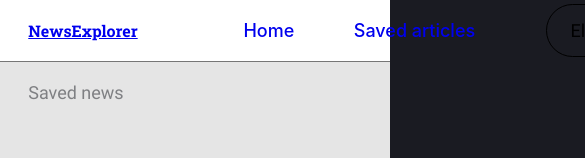
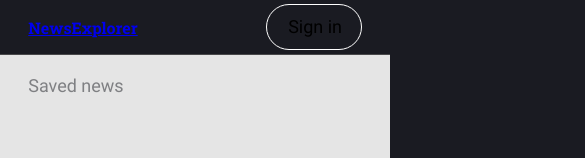
Before and after one commit to irmo12/news-explorer-frontend, a React (Create React App) app in the folder news-explorer/: page /saved-news in a window 390 px wide. Shown: the top 158 px of the page, 585 px wide, since content can reach past the window. Built offline with nearby package versions, Linux system fonts and the light colour scheme; a web font is replaced by a local one.

Commit message:
minor nav fixes WIP, smalscreen conttext change to 768

```diff
--- a/news-explorer/src/components/App/App.js
+++ b/news-explorer/src/components/App/App.js
@@ -8,7 +8,7 @@ import { AuthProvider } from '../../contexts/AuthContext';
 
 function App() {
   const [isAuthPopupOpen, setIsAuthPopupOpen] = useState(false);
-  const [isSignIn, setIsSignIn] = useState(true);
+  const [isSignIn, setIsSignIn] = useState(false);
 
   const username = 'Elise';   //tmp to be replaced by usercontext, and api
 
--- a/news-explorer/src/components/Header/Header.css
+++ b/news-explorer/src/components/Header/Header.css
@@ -28,7 +28,7 @@
   font-weight: 500;
   font-size: 18px;
   line-height: 133%;
-  padding: 1.1% 5.47%;
+  padding: 0.1% 4.8%; /*6.2*/
   border: 1px solid;
   border-radius: 100px;
   display: flex;
@@ -60,6 +60,13 @@
   padding-right: calc(2% + 4px);
 }
 
+@media (max-width: 768px) {
+  .header {
+    margin: 0 40px;
+  }
+
+}
+
 @media screen and (max-width: 480px) {
   .header__title {
     font-size: 16px;
--- a/news-explorer/src/components/Header/Header.js
+++ b/news-explorer/src/components/Header/Header.js
@@ -6,8 +6,13 @@ import logout from '../../images/logout.svg';
 import { AuthContext } from "../../contexts/AuthContext";
 
 
-function Header({  userName = 'Elise', signOut, openAuthPopup }) {
-  const isLoggedIn = useContext(AuthContext);
+function Header({  userName = 'Elise', openAuthPopup }) {
+  const { isLoggedIn, setIsLoggedIn } = useContext(AuthContext);
+
+  function signOut() {
+    setIsLoggedIn(false);
+  }
+
   return (
     <header className={isLoggedIn ? "header_logged-in header" : "header"}>
       <Link className="header__title" to='/saved-news'>NewsExplorer</Link>
@@ -24,7 +29,7 @@ function Header({  userName = 'Elise', signOut, openAuthPopup }) {
             className="header__log-button"
             onClick={openAuthPopup}
           >
-            Sign in
+            Sign&nbsp;in
           </button>
         )}
       </div>
--- a/news-explorer/src/components/Navigation/Navigation.js
+++ b/news-explorer/src/components/Navigation/Navigation.js
@@ -1,17 +1,34 @@
 import React, { useContext } from "react";
 import { NavLink } from 'react-router-dom';
 import { AuthContext } from "../../contexts/AuthContext";
+import { SmallScreenContext } from "../../contexts/SmallScreenContext";
 import './Navigation.css';
 
 function Navigation() {
   const isLoggedIn = useContext(AuthContext);
+  const isSmallScreen = useContext(SmallScreenContext);
+
   return (
-    <>
-    <div className="navigation-container">
-      <NavLink className={isLoggedIn ? 'nav-link nav-link_logged-in' : 'nav-link nav-link_logged-out'} activeClassName='active' exact to='/' >Home</NavLink>
-      <NavLink className={isLoggedIn ? 'nav-link nav-link_logged-in' : 'nav-link nav-link_logged-out'} activeClassName='active' to='/saved-news'>Saved articles</NavLink>
+    !isSmallScreen && (
+      <div className="navigation-container">
+        <NavLink
+          className={isLoggedIn ? 'nav-link nav-link_logged-in' : 'nav-link nav-link_logged-out'}
+          activeClassName='active'
+          to='/'
+        >
+          Home
+        </NavLink>
+        {isLoggedIn && (
+          <NavLink
+            className='nav-link nav-link_logged-in'
+            activeClassName='active'
+            to='/saved-news'
+          >
+            Saved articles
+          </NavLink>)}
       </div>
-    </>
+    )
   );
 }
+
 export default Navigation;
--- a/news-explorer/src/components/PopupWithForm/PopupWithForm.css
+++ b/news-explorer/src/components/PopupWithForm/PopupWithForm.css
@@ -67,6 +67,7 @@
   align-items: center;
   width: 100%;
   max-height: 380px;
+  z-index: 5;
 }
 
 .popup__form-heading {
@@ -134,12 +135,16 @@
     margin-top: 25px;
   }
 
+  .popup__form-inputs {
+    margin-top: 0px;
+  }
+
   .popup__form-submit {
     font-size: 14px;
     line-height: 1.2;
     margin-bottom: 22px;
-    max-width: 238px;
-    padding: 14px 100px;
+    max-width: 288px;
+    padding: 14px 79px;
   }
 
   .popup__container {
@@ -154,3 +159,31 @@
     margin-left: 247px;
   }
 }
+
+@media screen and (max-width: 480px) {
+  .popup {
+    height: 100vh;
+  }
+
+  .popup__container {
+    bottom: 0;
+    padding-bottom: 0;
+  }
+
+  .popup__form-inputs {
+    margin-top: 18px;
+  }
+
+  .popup__container {
+    max-width: 130px;
+  }
+
+  .popup__form-submit {
+    font-size: 14px;
+    line-height: 1.2;
+    margin-bottom: 22px;
+    max-width: 288px;
+    padding: 14px 79px;
+  }
+
+}
--- a/news-explorer/src/components/PopupWithForm/PopupWithForm.js
+++ b/news-explorer/src/components/PopupWithForm/PopupWithForm.js
@@ -1,6 +1,8 @@
 import React from 'react';
 import { Link } from 'react-router-dom';
 import './PopupWithForm.css';
+
+
 
 export default function PopupWithForm({
   isOpen,
--- a/news-explorer/src/components/SearchForm/SearchForm.css
+++ b/news-explorer/src/components/SearchForm/SearchForm.css
@@ -134,6 +134,7 @@
     display: flex;
     flex-flow: column nowrap;
     max-width: 90vh;
+    align-items: flex-start;
   }
 }
 
--- a/news-explorer/src/contexts/SmallScreenContext.js
+++ b/news-explorer/src/contexts/SmallScreenContext.js
@@ -6,7 +6,7 @@ export const SmallScreenProvider = ({ children }) => {
   const [isSmallScreen, setIsSmallScreen] = useState(false);
 
   useEffect(() => {
-    const mediaQuery = window.matchMedia('(max-width: 480px)');
+    const mediaQuery = window.matchMedia('(max-width: 768px)');
 
     const handleMediaQueryChange = (event) => {
       setIsSmallScreen(event.matches);
```
Also changed, not shown: news-explorer/src/components/Navigation/Navigation.css (line endings or trailing spaces).
